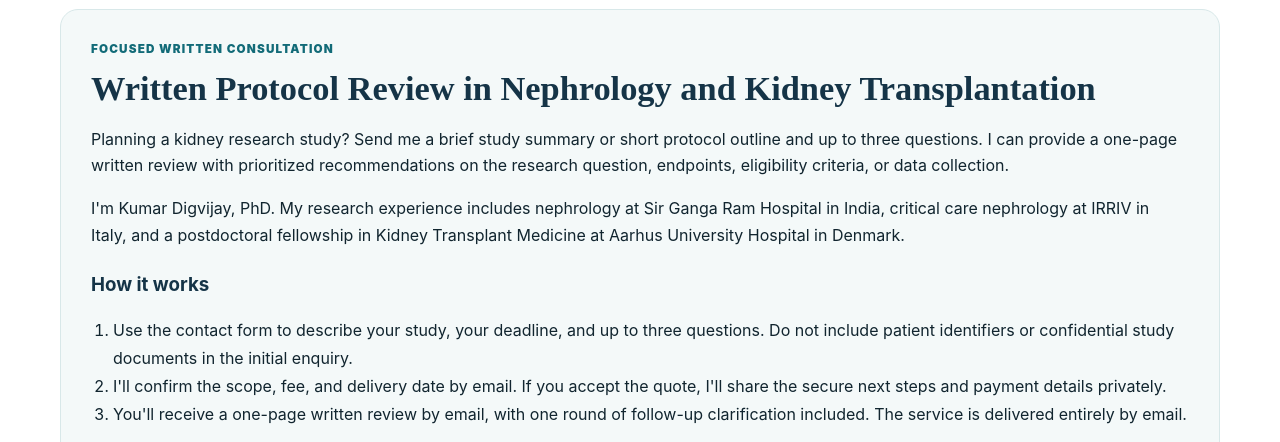
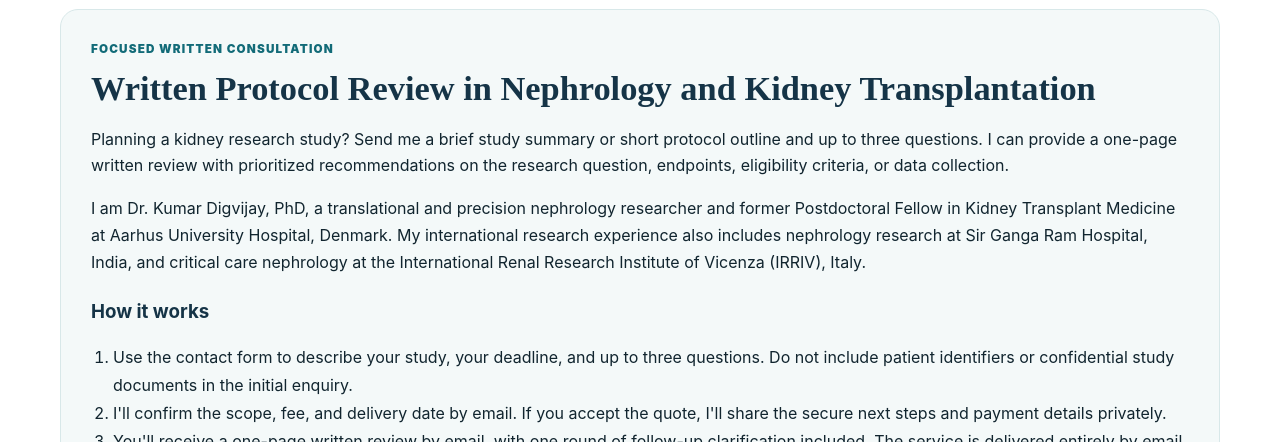
Before and after one commit to Digu19/Digu19.github.io, a plain HTML site: page services.html in a window 1280 px wide. Shown: the part 358-800 px from the top of the page. Drawn offline with Linux system fonts and the light colour scheme.

Commit message:
Clarify postdoctoral kidney transplant credentials in protocol review introduction

```diff
--- a/services.html
+++ b/services.html
@@ -30,7 +30,7 @@ section{padding:70px 0;border-top:1px solid var(--line)}.section-head{display:gr
 <div class="kicker">Focused written consultation</div>
 <h2 id="protocol-review-heading" style="font-family:'Source Serif 4',serif;color:var(--navy);font-size:clamp(1.6rem,3vw,2.15rem);line-height:1.2;margin:8px 0 14px">Written Protocol Review in Nephrology and Kidney Transplantation</h2>
 <p>Planning a kidney research study? Send me a brief study summary or short protocol outline and up to three questions. I can provide a one-page written review with prioritized recommendations on the research question, endpoints, eligibility criteria, or data collection.</p>
-<p>I'm Kumar Digvijay, PhD. My research experience includes nephrology at Sir Ganga Ram Hospital in India, critical care nephrology at IRRIV in Italy, and a postdoctoral fellowship in Kidney Transplant Medicine at Aarhus University Hospital in Denmark.</p>
+<p>I am Dr. Kumar Digvijay, PhD, a translational and precision nephrology researcher and former Postdoctoral Fellow in Kidney Transplant Medicine at Aarhus University Hospital, Denmark. My international research experience also includes nephrology research at Sir Ganga Ram Hospital, India, and critical care nephrology at the International Renal Research Institute of Vicenza (IRRIV), Italy.</p>
 <h3 style="color:var(--navy);margin:20px 0 10px">How it works</h3>
 <ol style="padding-left:22px;line-height:1.75">
 <li>Use the contact form to describe your study, your deadline, and up to three questions. Do not include patient identifiers or confidential study documents in the initial enquiry.</li>
```
